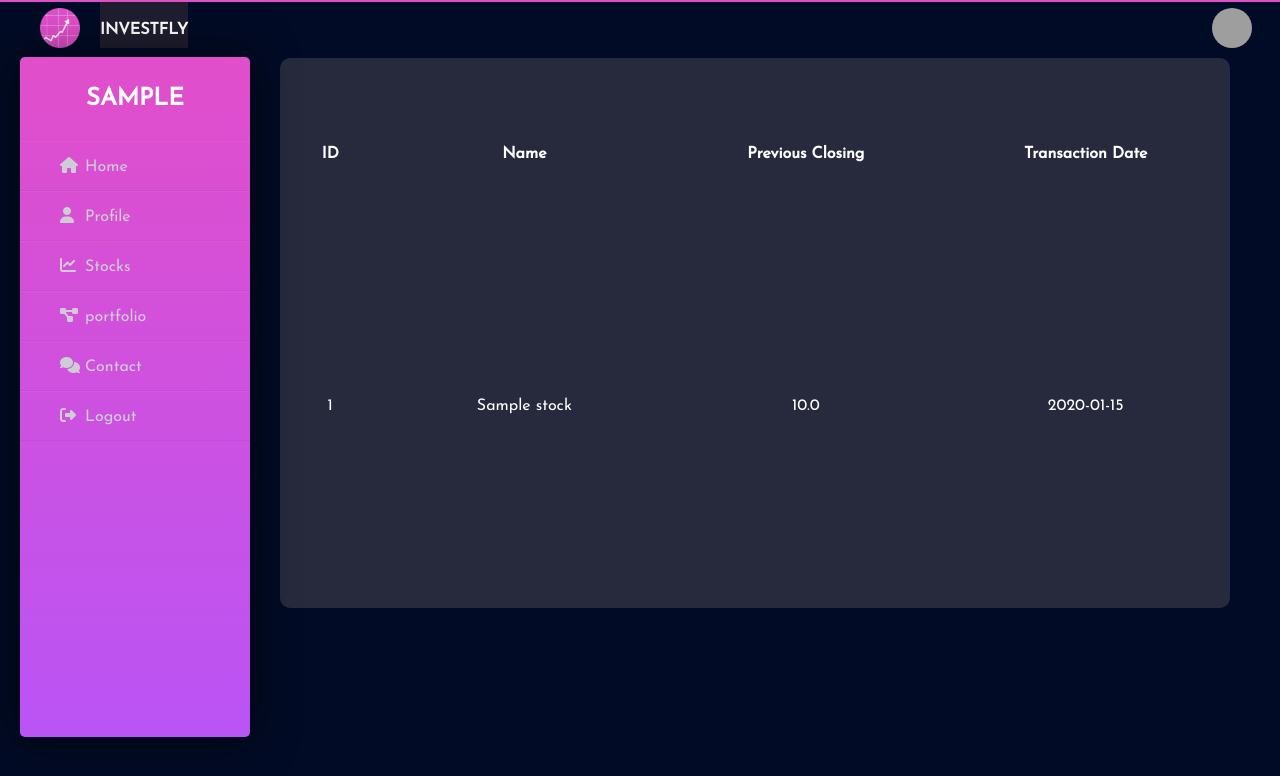
After one commit to unais5/Investfly, a Flask app: page /portfolio in a window 1280 px wide. The commit adds this page. Shown: the top 776 px of the page. Run offline with Flask 2, Linux system fonts and the light colour scheme; a user stored in the database is signed in; tables that the repository leaves empty hold one stand-in row (values such as "Sample post"); some libraries are stand-ins or nearby versions; grey boxes are pictures that could not be loaded.

Commit message:
Portfolio

```diff
--- a/app/Static/css/dashboard.css
+++ b/app/Static/css/dashboard.css
@@ -135,12 +135,9 @@ border: 2px solid white;
   .tab_body{
     color: white;
     padding: 20px;
+    text-align: center;
   }
 
   .tab_head{
     color: white;
   }
-
-  .tab_b{
-    padding: 5px;
-  }
--- /dev/null
+++ b/app/Static/css/portfolio.css
@@ -0,0 +1,28 @@
+.table{
+    overflow: hidden;
+    background-color: #27293d;
+    width: 950px;
+    padding-bottom: 30px;
+    padding-top: 15px;
+    border-radius: 10px;
+    height: 550px;
+    }
+
+    .row1{
+        margin-left: 280px;
+        margin-top: 10px;
+    }
+
+    .tab_body{
+      color: white;
+      padding: 20px;
+      text-align: center;
+    }
+
+    .tab_head{
+      color: white;
+    }
+
+    .tab_b{
+      padding: 5px;
+    }
--- a/app/routes.py
+++ b/app/routes.py
@@ -13,6 +13,19 @@ def home_page():
     if current_user.is_authenticated:
         return redirect(url_for('dashboard'))
     return render_template("home_page.html")
+
+@app.route('/portfolio', methods = ['GET' , 'POST'])
+@login_required
+def portfolio():
+    headings = ['ID', 'Name', 'Previous Closing', 'Transaction Date']
+    user_stocks = stock.query.filter_by(user_id=current_user.id).all()
+    data = []
+    for i in range(len(user_stocks)):
+        # user_stocks[i].update_price()
+        # db.session.commit()
+        data.append(user_stocks[i].get_list())
+    return render_template('portfolio.html' , data=data , headings=headings)
+
 
 @app.route('/profile', methods = ['GET', 'POST'])
 @login_required
@@ -38,11 +51,7 @@ def dashboard():
     user_stocks = stock.query.filter_by(user_id=current_user.id).all()
     data = []
     for i in range(len(user_stocks)):
-        user_stocks[i].update_price()
-        db.session.commit()
         data.append(user_stocks[i].get_list())
-    # return render_template('dashboard.html', wallet=u_wallet)
-    # return render_template("table.html", data=data, headings=headings)
     if search_s.validate_on_submit():
         ticker = yf.Ticker(search_s.search.data)
         ticker_info = ticker.info
--- a/app/templates/base2.html
+++ b/app/templates/base2.html
@@ -20,7 +20,7 @@
             <li><a href="{{ url_for('home_page' )}}"><i class="fas fa-home"></i>Home</a></li>
             <li><a href="{{ url_for('profile') }}"><i class="fas fa-user"></i>Profile</a></li>
             <li><a href="#"><i class="fas fa-chart-line"></i>Stocks</a></li>
-            <li><a href="#"><i class="fas fa-project-diagram"></i>portfolio</a></li>
+            <li><a href="{{ url_for('portfolio') }}"><i class="fas fa-project-diagram"></i>portfolio</a></li>
             <li><a href="#"><i class="fas fa-comments"></i>Contact</a></li>
             <li><a href="{{ url_for('logout') }}"><i class="fas fa-sign-out-alt"></i>Logout</a></li>
         </ul>
--- a/app/templates/dashboard.html
+++ b/app/templates/dashboard.html
@@ -55,7 +55,6 @@
         <input class="items" type="text" name="Share Name" placeholder="{{ results[2]}}" disabled>
       </div>
     </div>
-
   </div>
   <div class=row1>
   <table class="table">
--- /dev/null
+++ b/app/templates/portfolio.html
@@ -0,0 +1,26 @@
+{% extends "base2.html" %}
+
+{% block title %}Portfolio{% endblock %}
+
+{% block head %}
+	<link rel= "stylesheet" type= "text/css" href= "{{url_for('static',filename='css/portfolio.css')}}">
+{% endblock %}
+
+{% block content %}
+<div class=row1>
+    <table class="table">
+      <tr class="tab_head">
+          {% for header in headings %}
+          <th class="tab_b">{{ header }}</th>
+          {% endfor %}
+      </tr>
+      {% for row in data %}
+      <tr>
+          {% for cell in row %}
+          <td class="tab_body">{{ cell }}</td>
+          {% endfor %}
+      </tr>
+      {% endfor %}
+   </table>
+</div>
+{% endblock %}
```
Also changed, not shown: app.db.
